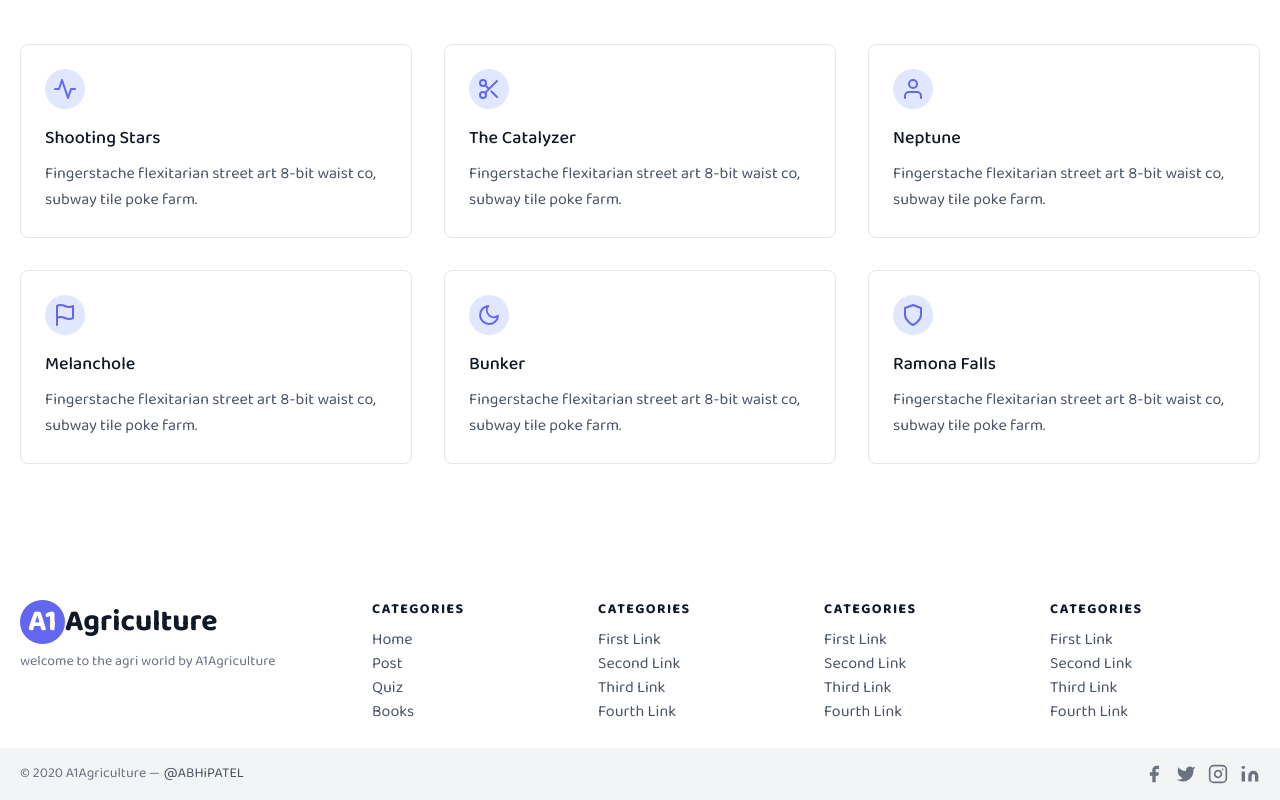
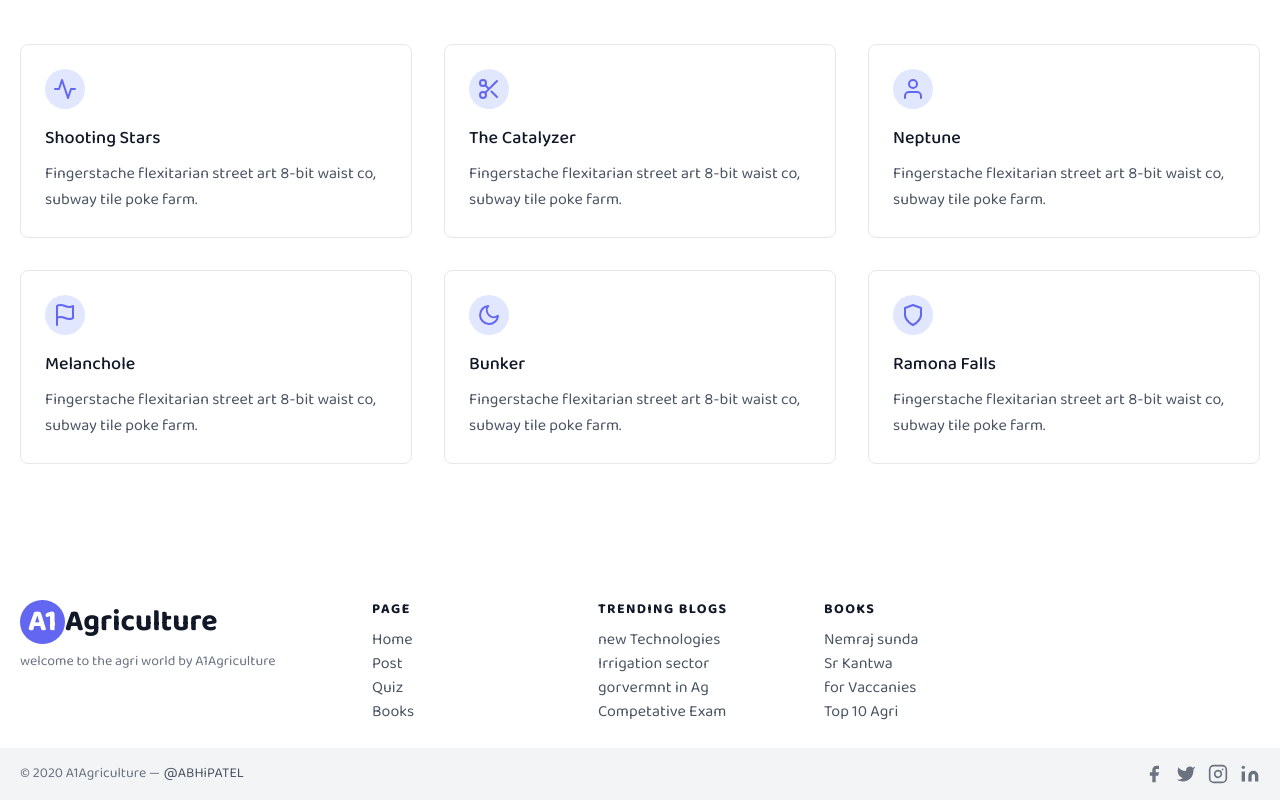
Before and after one commit to codingwithcod/A1_agri_firtst_Next_Js-_Project, a Next.js app: page / in a window 1280 px wide. Shown: the part 292-1092 px from the top of the page. Built offline with nearby package versions, Linux system fonts and the light colour scheme; a web font is replaced by a local one.

Commit message:
major update runnig

```diff
--- a/components/Footer.js
+++ b/components/Footer.js
@@ -18,7 +18,7 @@ const Footer = () => {
     </div>
     <div className="flex-grow flex flex-wrap md:pl-20 -mb-10 md:mt-0 mt-10 md:text-left text-center">
       <div className="lg:w-1/4 md:w-1/2 w-full px-4">
-        <h2 className="title-font font-semibold text-gray-900 tracking-widest text-sm mb-2">CATEGORIES</h2>
+        <h2 className="title-font font-semibold text-gray-900 tracking-widest text-sm mb-2">PAGE</h2>
         <nav className="list-none mb-6">
           <li>
             <a className="text-gray-600 hover:text-gray-800">Home</a>
@@ -35,53 +35,37 @@ const Footer = () => {
         </nav>
       </div>
       <div className="lg:w-1/4 md:w-1/2 w-full px-4">
-        <h2 className="title-font font-semibold text-gray-900 tracking-widest text-sm mb-2">CATEGORIES</h2>
+        <h2 className="title-font font-semibold text-gray-900 tracking-widest text-sm mb-2">TRENDING BLOGS</h2>
         <nav className="list-none mb-6">
           <li>
-            <a className="text-gray-600 hover:text-gray-800">First Link</a>
+            <a className="text-gray-600 hover:text-gray-800">new Technologies</a>
           </li>
           <li>
-            <a className="text-gray-600 hover:text-gray-800">Second Link</a>
+            <a className="text-gray-600 hover:text-gray-800">Irrigation sector</a>
           </li>
           <li>
-            <a className="text-gray-600 hover:text-gray-800">Third Link</a>
+            <a className="text-gray-600 hover:text-gray-800">gorvermnt in Ag</a>
           </li>
           <li>
-            <a className="text-gray-600 hover:text-gray-800">Fourth Link</a>
+            <a className="text-gray-600 hover:text-gray-800">Competative Exam</a>
           </li>
         </nav>
       </div>
+
       <div className="lg:w-1/4 md:w-1/2 w-full px-4">
-        <h2 className="title-font font-semibold text-gray-900 tracking-widest text-sm mb-2">CATEGORIES</h2>
-        <nav className="list-none mb-6">
+        <h2 className="title-font font-semibold text-gray-900 tracking-widest text-sm mb-2">BOOKS</h2>
+        <nav className="list-none mb-6 ">
           <li>
-            <a className="text-gray-600 hover:text-gray-800">First Link</a>
+            <a className="text-gray-600 hover:text-gray-800">Nemraj sunda</a>
           </li>
           <li>
-            <a className="text-gray-600 hover:text-gray-800">Second Link</a>
+            <a className="text-gray-600 hover:text-gray-800">Sr Kantwa</a>
           </li>
           <li>
-            <a className="text-gray-600 hover:text-gray-800">Third Link</a>
+            <a className="text-gray-600 hover:text-gray-800">for Vaccanies</a>
           </li>
           <li>
-            <a className="text-gray-600 hover:text-gray-800">Fourth Link</a>
-          </li>
-        </nav>
-      </div>
-      <div className="lg:w-1/4 md:w-1/2 w-full px-4">
-        <h2 className="title-font font-semibold text-gray-900 tracking-widest text-sm mb-2">CATEGORIES</h2>
-        <nav className="list-none mb-6 ">
-          <li>
-            <a className="text-gray-600 hover:text-gray-800">First Link</a>
-          </li>
-          <li>
-            <a className="text-gray-600 hover:text-gray-800">Second Link</a>
-          </li>
-          <li>
-            <a className="text-gray-600 hover:text-gray-800">Third Link</a>
-          </li>
-          <li>
-            <a className="text-gray-600 hover:text-gray-800">Fourth Link</a>
+            <a className="text-gray-600 hover:text-gray-800">Top 10 Agri </a>
           </li>
         </nav>
       </div>
```
